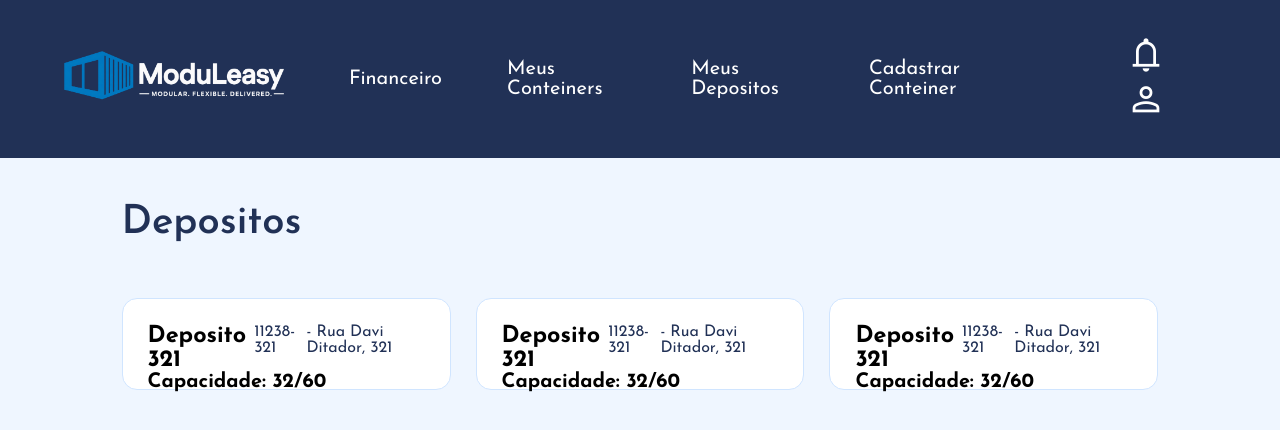
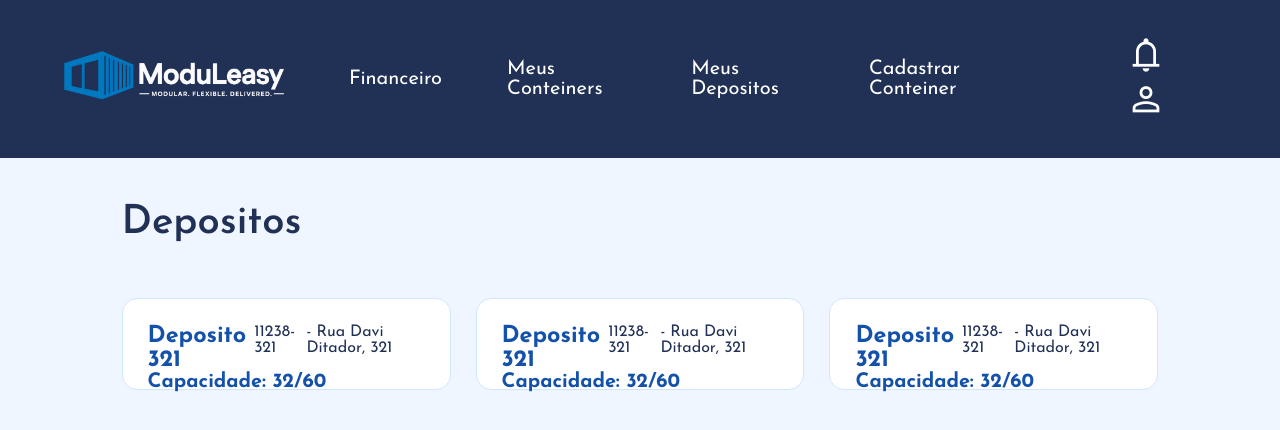
Before and after one commit to DiegoBarriento/ModuLeasy--Abandonado2, a React (Vite) app: page /meus_depositos in a window 1280 px wide. Shown: the top 430 px of the page. Built offline with nearby package versions, Linux system fonts and the light colour scheme.

Commit message:
deposito (PRE 1)

```diff
--- a/public/CSS/deposito.css
+++ b/public/CSS/deposito.css
@@ -22,4 +22,5 @@
     display: flex;
     gap: 45px;
     flex-direction: column;
+    color: #1351AA;
 }
```
